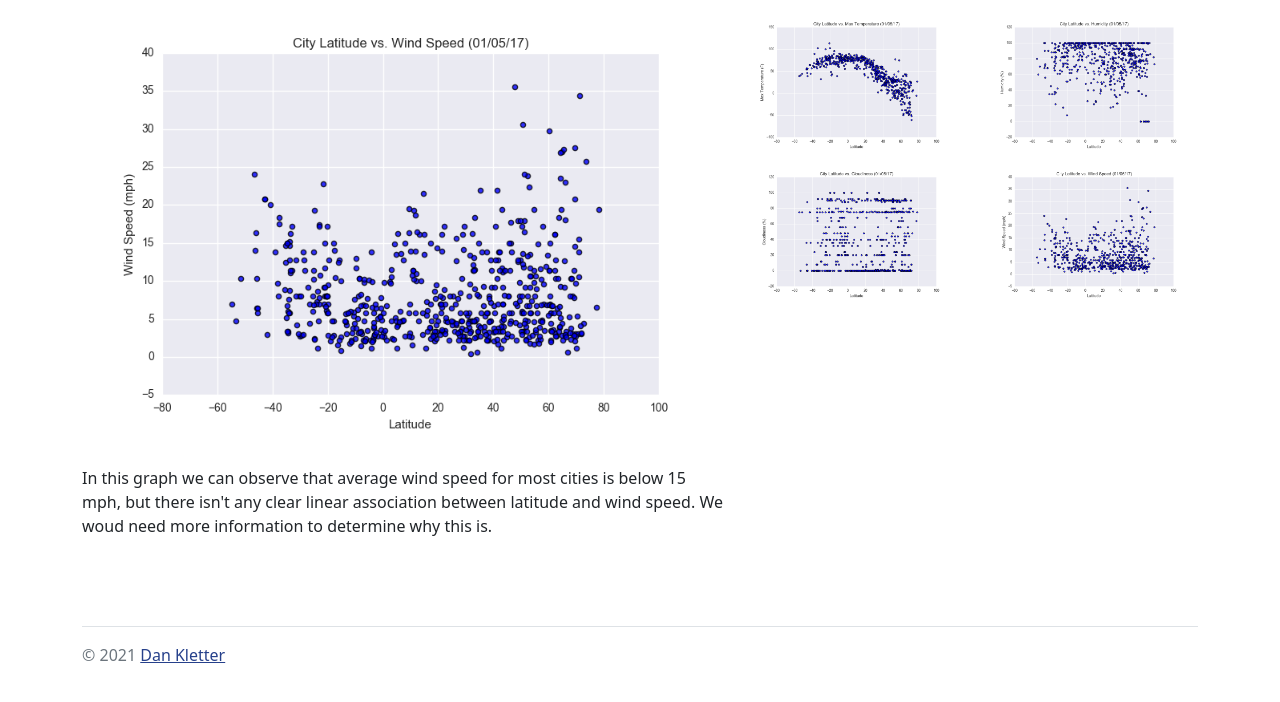
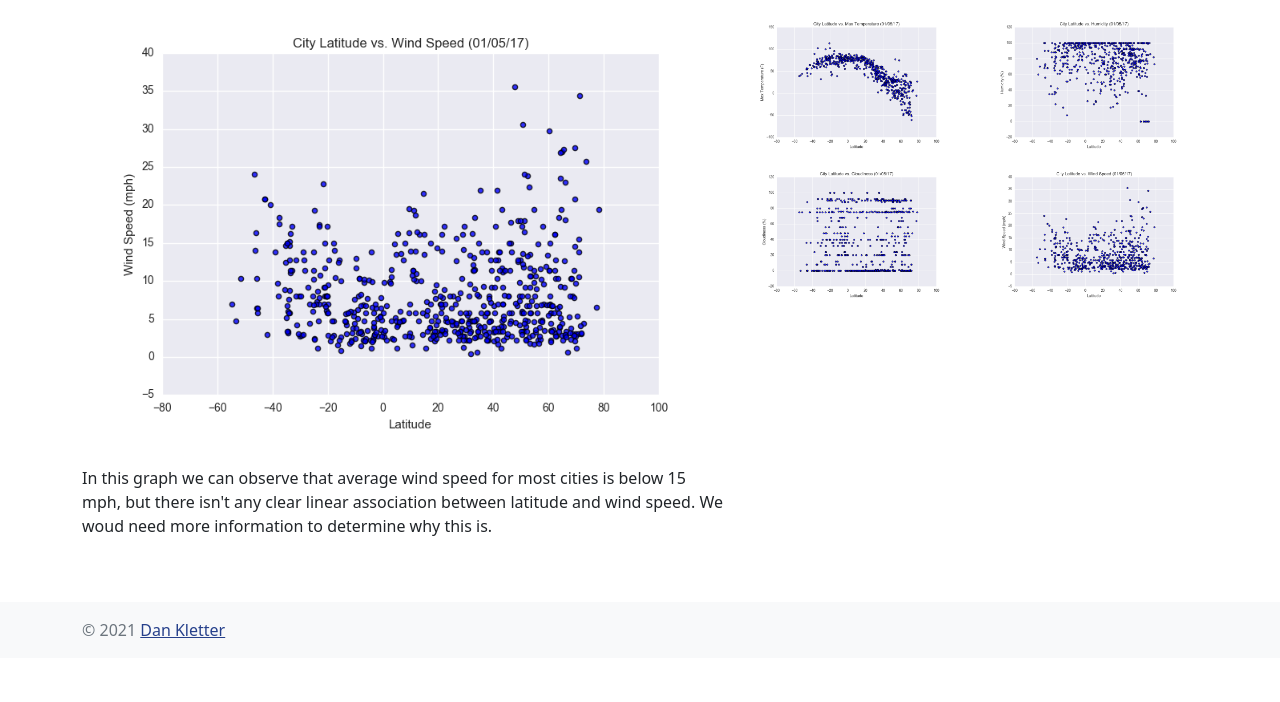
Before and after one commit to dkletter/web-design-challenge, a plain HTML site: page wind.html in a window 1280 px wide. Shown: the part 166-868 px from the top of the page. After the commit the page ends 824 px from the top, so only its background shows below. Drawn offline with nearby package versions, Linux system fonts and the light colour scheme.

Commit message:
Tweaking CSS

```diff
--- a/wind.html
+++ b/wind.html
@@ -64,10 +64,14 @@
 					</div>
 				</div>
             </div>
-			<footer class="d-flex flex-wrap justify-content-md-start py-3 my-4 border-top">
-				<p class="col-md-12 mb-0 text-muted">&copy; <script type="text/javascript"> document.write(new Date().getFullYear())</script> <a href="https://github.com/dkletter">Dan Kletter</a></p>
-			</footer>
         </main>
+		<footer class="d-flex flex-wrap py-3 bg-light">
+			<div class="container">
+				<div class="row">
+					<p class="col-md-12 mb-0 text-muted">&copy; <script type="text/javascript"> document.write(new Date().getFullYear())</script> <a href="https://github.com/dkletter">Dan Kletter</a></p>
+				</div>
+			</div>
+		</footer>
         <script src="https://cdn.jsdelivr.net/npm/@popperjs/core@2.10.2/dist/umd/popper.min.js" integrity="sha384-7+zCNj/IqJ95wo16oMtfsKbZ9ccEh31eOz1HGyDuCQ6wgnyJNSYdrPa03rtR1zdB" crossorigin="anonymous"></script>
         <script src="https://cdn.jsdelivr.net/npm/bootstrap@5.1.3/dist/js/bootstrap.min.js" integrity="sha384-QJHtvGhmr9XOIpI6YVutG+2QOK9T+ZnN4kzFN1RtK3zEFEIsxhlmWl5/YESvpZ13" crossorigin="anonymous"></script>
     </body>
```
